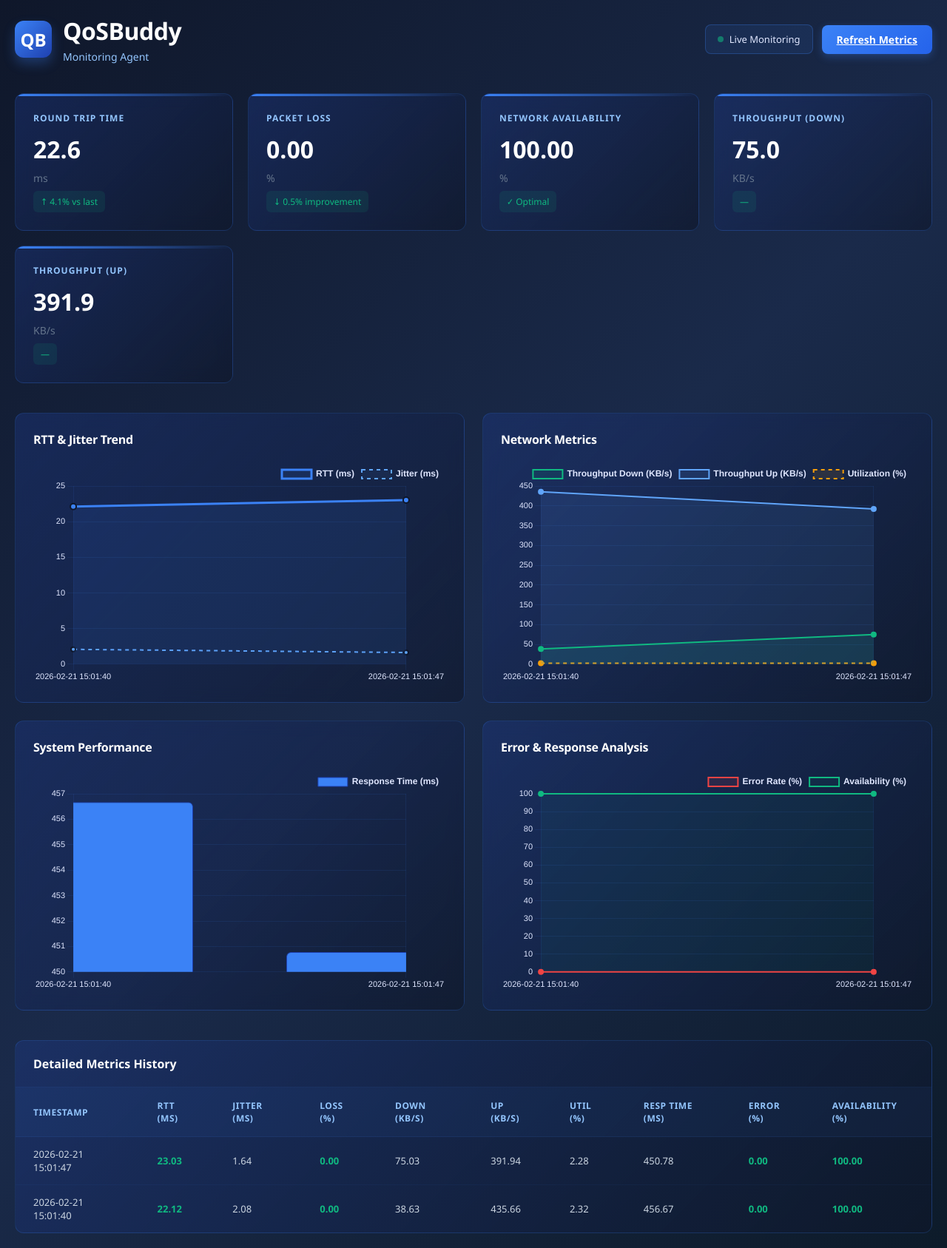
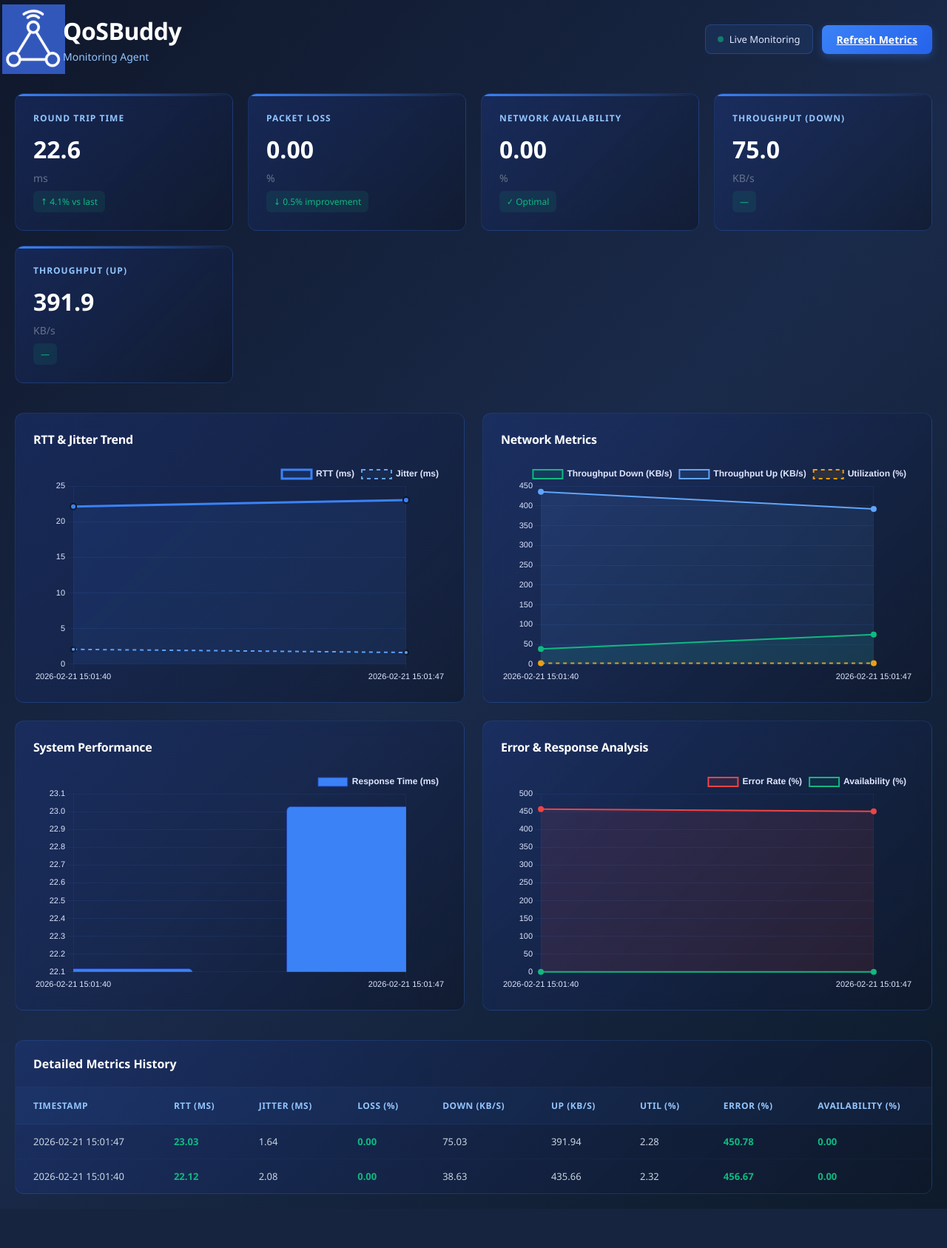
Before and after one commit to valentino3015/4DS5_QoSBuddy, a Flask app: page / in a window 1280 px wide. Shown: the whole page at 74% size. After the commit the page ends 1634 px from the top, so only its background shows below. Run offline with Flask 3, Linux system fonts and the light colour scheme; data comes from the database, SQL or seed files in the repository; some libraries are stand-ins or nearby versions.

Commit message:
Readjusted the metrics and improved the collector.

```diff
--- a/network_monitor/app.py
+++ b/network_monitor/app.py
@@ -55,9 +55,8 @@ def _rows_to_chart_data(rows: Sequence[Sequence[Any]]) -> Dict[str, List[Any]]:
         throughput_down.append(round(float(row[7] or 0), 2))
         throughput_up.append(round(float(row[8] or 0), 2))
         util.append(round(float(row[9] or 0), 2))
-        resp_time.append(round(float(row[11] or 0), 2))
-        error.append(round(float(row[12] or 0), 2))
-        availability.append(round(float(row[13] or 0), 2))
+        error.append(round(float(row[11] or 0), 2))
+        availability.append(round(float(row[12] or 0), 2))
 
     return {
         "timestamps": timestamps,
--- a/network_monitor/collector.py
+++ b/network_monitor/collector.py
@@ -48,15 +48,12 @@ def collect_metrics(destination="8.8.8.8"):
     # ---- Retransmission Rate (approximation) ----
     retransmission_rate = packet_loss  # simplification académique
 
-    # ---- Application Metrics (short timeout for faster collection) ----
-    start = time.time()
+    # ---- Application Metrics (availability only; response_time = ping RTT for consistency) ----
     try:
         response = requests.get("https://google.com", timeout=2)
-        response_time = (time.time() - start) * 1000
         http_error_rate = 0 if response.status_code == 200 else 100
         availability = 100
     except Exception:
-        response_time = 0
         http_error_rate = 100
         availability = 0
 
@@ -72,7 +69,6 @@ def collect_metrics(destination="8.8.8.8"):
         "throughput_up": throughput_up,
         "bandwidth_utilization": bandwidth_utilization,
         "retransmission_rate": retransmission_rate,
-        "response_time": response_time,
         "http_error_rate": http_error_rate,
         "availability": availability
     }
--- a/network_monitor/db.py
+++ b/network_monitor/db.py
@@ -24,7 +24,6 @@ METRICS_COLUMNS: Tuple[str, ...] = (
     "throughput_up",
     "bandwidth_utilization",
     "retransmission_rate",
-    "response_time",
     "http_error_rate",
     "availability",
 )
--- a/network_monitor/templates/dashboard.html
+++ b/network_monitor/templates/dashboard.html
@@ -365,7 +365,7 @@
     <!-- Header -->
     <div class="header">
         <div class="logo-section">
-            <div class="logo">QB</div>
+            <div class="logo"><img src="logo.png" alt="QoSBuddy Logo"></div>
             <div class="title-group">
                 <h1>QoSBuddy</h1>
                 <p>Monitoring Agent</p>
@@ -464,7 +464,6 @@
                             <th>Down (KB/s)</th>
                             <th>Up (KB/s)</th>
                             <th>Util (%)</th>
-                            <th>Resp Time (ms)</th>
                             <th>Error (%)</th>
                             <th>Availability (%)</th>
                         </tr>
@@ -479,9 +478,8 @@
                             <td>{{ row[7] }}</td>
                             <td>{{ row[8] }}</td>
                             <td>{{ row[9] }}</td>
-                            <td>{{ row[11] }}</td>
+                            <td class="metric-good">{{ row[11] }}</td>
                             <td class="metric-good">{{ row[12] }}</td>
-                            <td class="metric-good">{{ row[13] }}</td>
                         </tr>
                         {% endfor %}
                     </tbody>
@@ -502,7 +500,6 @@
             throughputDown: initialData.throughputDown || [],
             throughputUp: initialData.throughputUp || [],
             util: initialData.util || [],
-            respTime: initialData.respTime || [],
             error: initialData.error || [],
             availability: initialData.availability || []
         };
@@ -636,7 +633,7 @@
                 datasets: [
                     {
                         label: 'Response Time (ms)',
-                        data: liveData.respTime.slice(-10),
+                        data: liveData.rtt.slice(-10),
                         backgroundColor: chartColors.primary,
                         borderColor: chartColors.secondary,
                         borderWidth: 1,
@@ -728,7 +725,6 @@
                 liveData.throughputDown = latest.throughputDown || [];
                 liveData.throughputUp = latest.throughputUp || [];
                 liveData.util = latest.util || [];
-                liveData.respTime = latest.respTime || [];
                 liveData.error = latest.error || [];
                 liveData.availability = latest.availability || [];
 
@@ -744,7 +740,6 @@
                 metricsChart.update();
 
                 perfChart.data.labels = liveData.timestamps.slice(-10);
-                perfChart.data.datasets[0].data = liveData.respTime.slice(-10);
                 perfChart.update();
 
                 errorChart.data.labels = liveData.timestamps;
```
